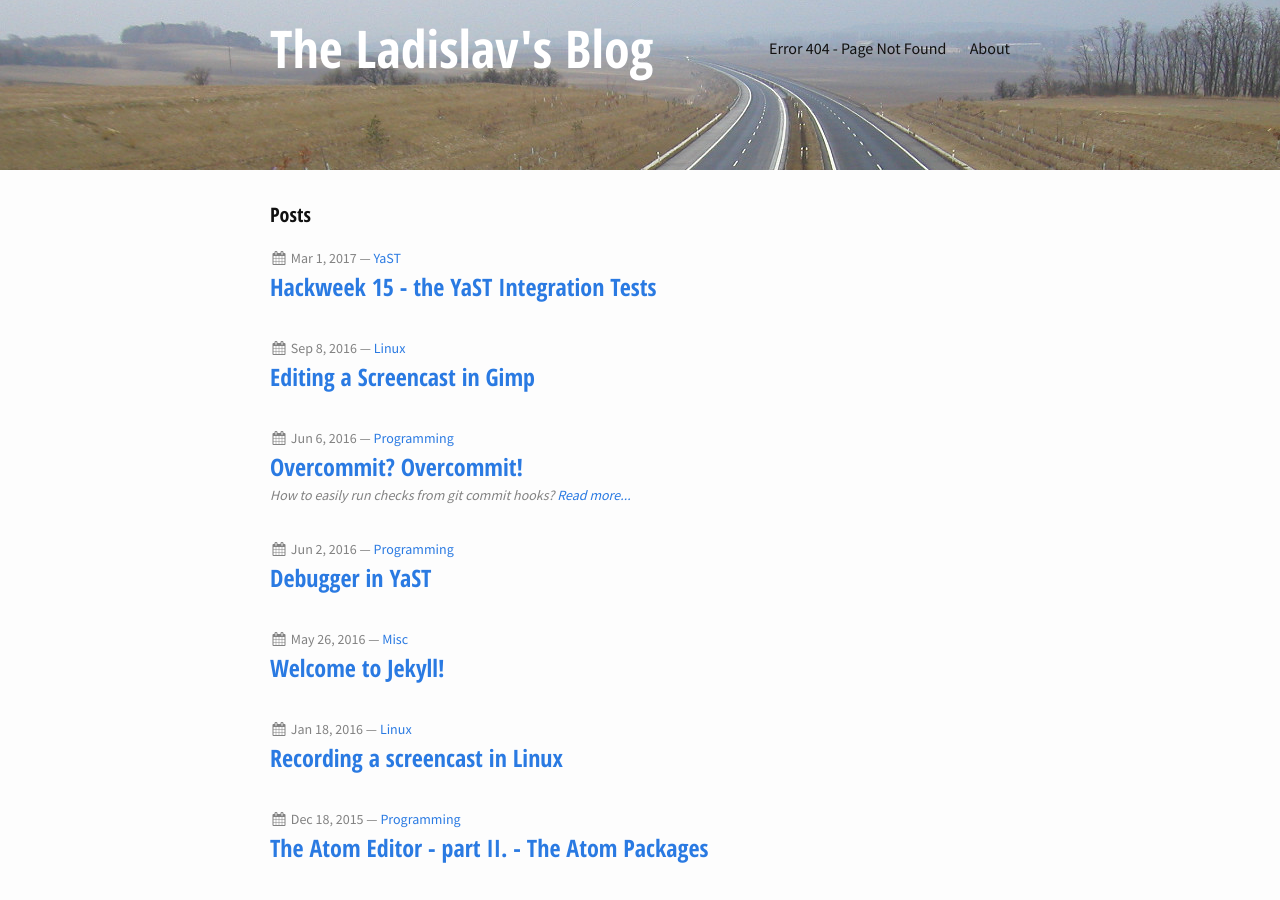
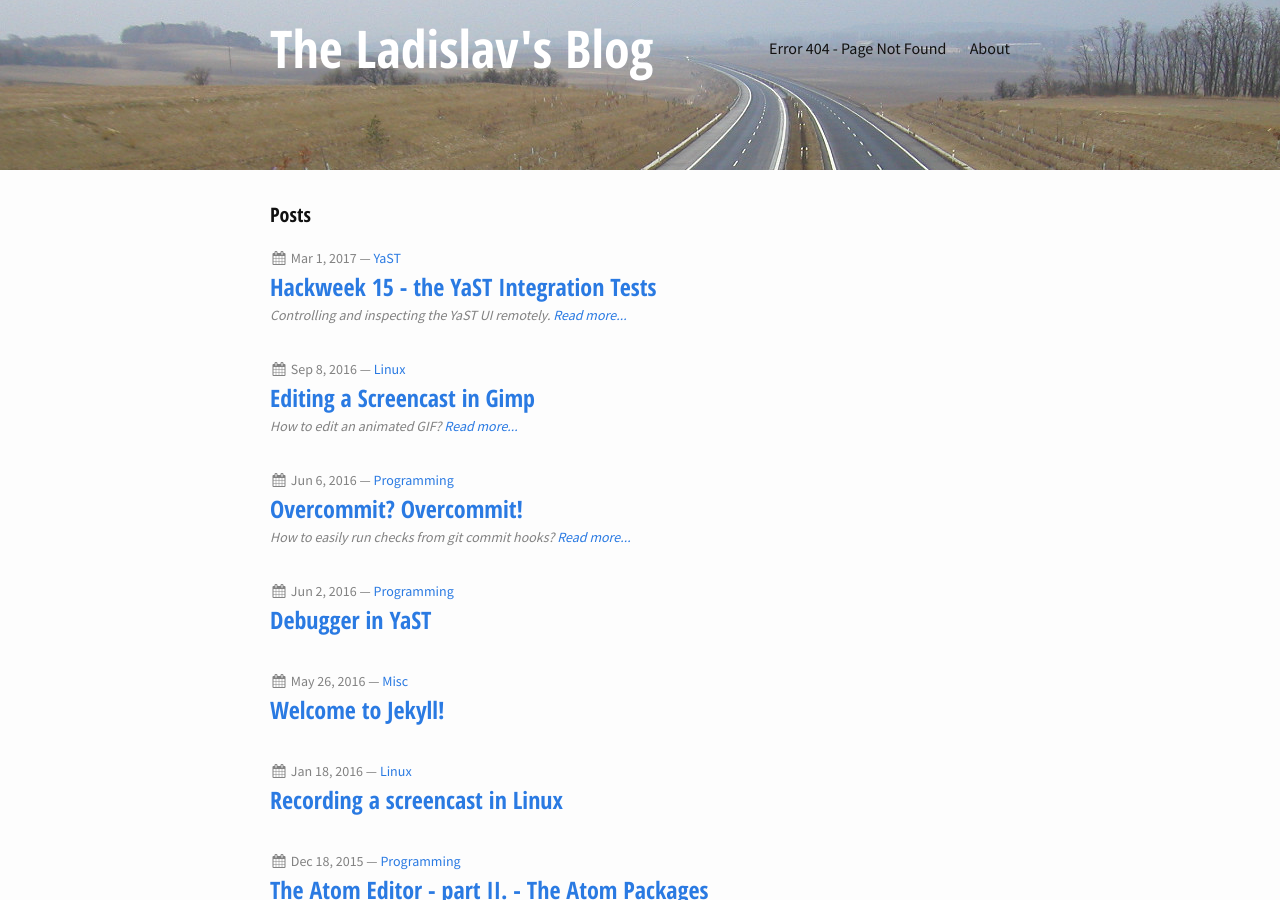
Before and after one commit to lslezak/blog, a Jekyll site: the page built from index.html, in a window 1280 px wide and 900 px high. Built offline with Jekyll 4.4.1, drawn with Linux system fonts in a browser that asks for light colours; nearby versions of some CDN libraries.

Commit message:
Added descriptions

```diff
--- a/_posts/2016-09-08-editing-screencast.md
+++ b/_posts/2016-09-08-editing-screencast.md
@@ -3,6 +3,7 @@ layout: post
 title: Editing a Screencast in Gimp
 category: Linux
 tags: [ screencast ]
+description: How to edit an animated GIF?
 ---
 
 # Editing Screencast
--- a/_posts/2017-03-01-hackweek-15-yast-cucumber.md
+++ b/_posts/2017-03-01-hackweek-15-yast-cucumber.md
@@ -3,6 +3,7 @@ layout: post
 title: Hackweek 15 - the YaST Integration Tests
 category: YaST
 tags: [ Linux, YaST, Hackweek, testing ]
+description: Controlling and inspecting the YaST UI remotely.
 
 ---
 
```
